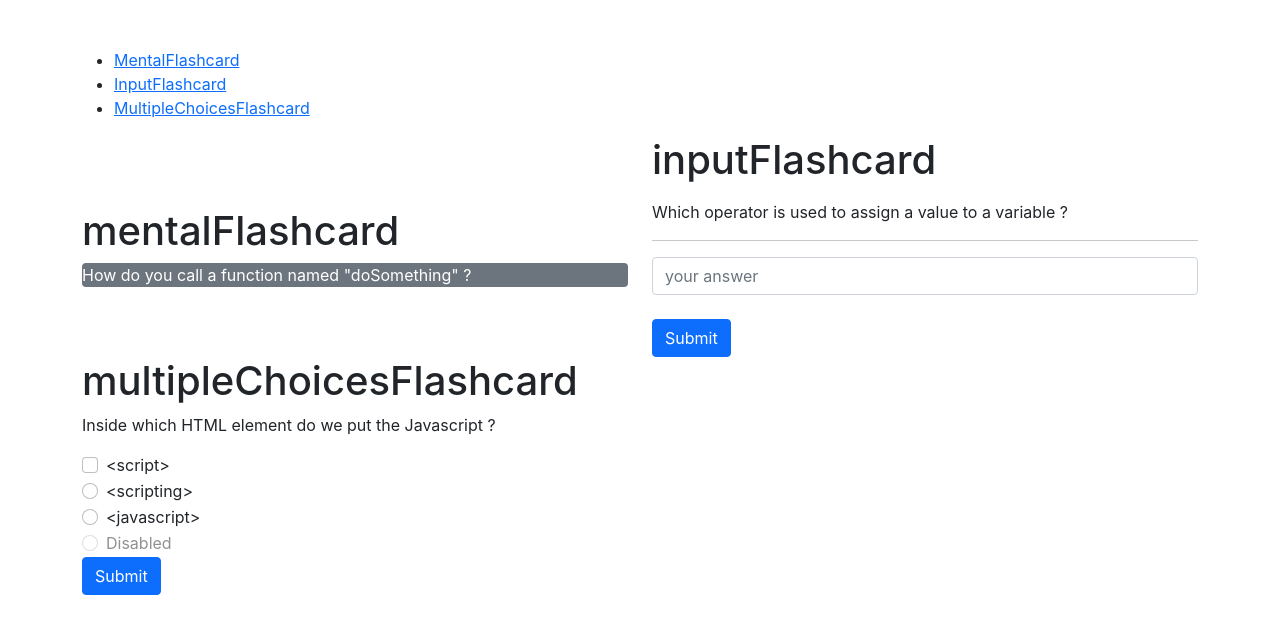
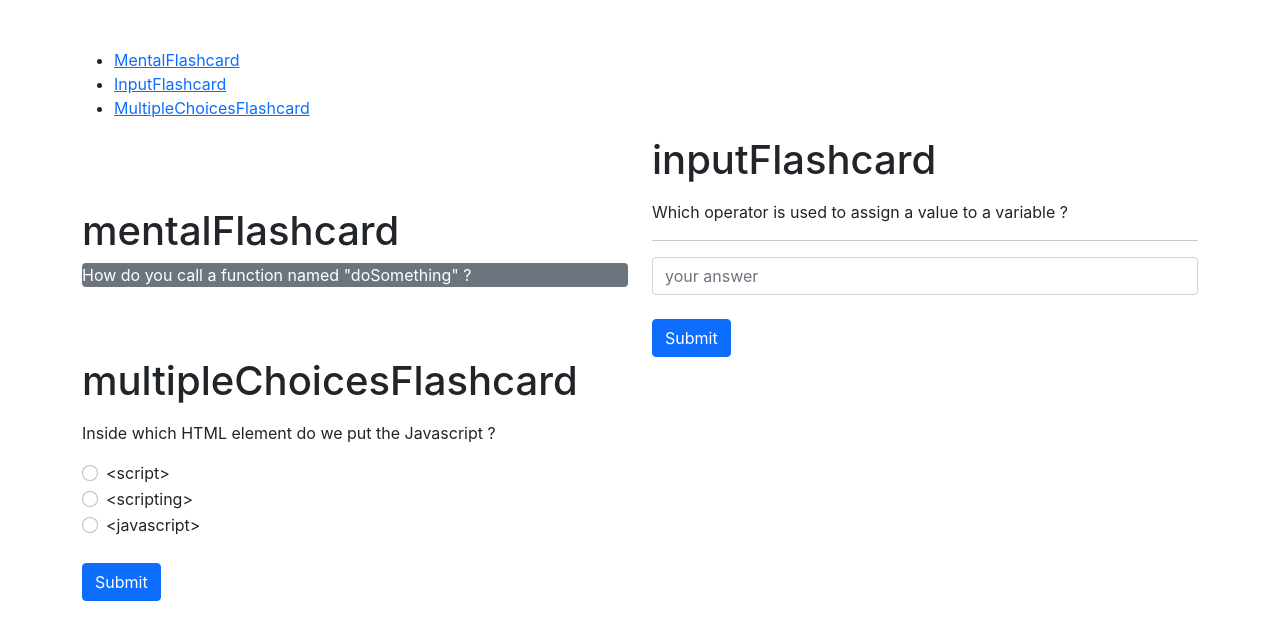
Before and after one commit to Miora-RAK/My-First-React-App, a React (Create React App) app: page / in a window 1280 px wide. Shown: the top 640 px of the page. Built offline with nearby package versions, Linux system fonts and the light colour scheme.

Commit message:
add multipleChoiceFlashCard

```diff
--- a/src/components/inputFlashcard.tsx
+++ b/src/components/inputFlashcard.tsx
@@ -1,4 +1,3 @@
-import { queries } from "@testing-library/react";
 import React from "react";
 type Data = {
   id: number;
--- a/src/components/multipleChoiceFlashcard.tsx
+++ b/src/components/multipleChoiceFlashcard.tsx
@@ -12,80 +12,103 @@ type MultipleChoicesFlashcardProps = {
 const MultipleChoicesFlashcard: React.FC<MultipleChoicesFlashcardProps> = (
   props
 ) => {
-  const [answerSelected, setAnswerSelected] = React.useState(false);
-  const handleAnswerSelected = () => {
-    setAnswerSelected((event: any) => {
-      console.log("multiple", event);
-      return !answerSelected;
-    });
+  const [addQuestion, setAddQuestion] = React.useState(props.data[2].question);
+  const [answerSelected, setAnswerSelected] = React.useState("");
+  const [backgroundColor, setBackgroundColor] = React.useState("");
+  const [wrong, setwrong] = React.useState("");
+
+  // const handleAnswerSelected = () => {
+  //   setAnswerSelected((event: any) => {
+  //     console.log("multiple", event);
+  //     return answerSelected === props.data[2].answer ? "false" : "true";
+  //   });
+  // };
+  // const handleSubmit = (event: any) => {
+  //   // event.preventDefault();
+  //   const data = JSON.stringify(answerSelected);
+  //   console.log(data);
+  // };
+  const handleInputText = (event: any) => {
+    console.log("mon event", event);
+
+    const checked = event.target.value;
+    setAnswerSelected(checked);
   };
+
   const handleSubmit = (event: any) => {
     event.preventDefault();
-    const data = JSON.stringify(answerSelected);
-    console.log(data);
+    console.log("madata", answerSelected);
+    console.log("wrong", wrong);
+    answerSelected === "<script>"
+      ? setBackgroundColor("bg bg-success")
+      : setBackgroundColor("bg bg-danger");
+
+    answerSelected === "<script>"
+      ? setwrong("You got it!!")
+      : setwrong("Wrong answer :( ");
+    // setAnswerSelected();
+    return addQuestion === props.data[2].question || props.data[2].answer
+      ? setAddQuestion("")
+      : null;
+  };
+  const reset = () => {
+    setAnswerSelected("");
+    setBackgroundColor("");
+    setwrong("");
+    setAddQuestion(props.data[2].question);
   };
   return (
-    <div>
-      <h1>multipleChoicesFlashcard</h1>
-      <p>Inside which HTML element do we put the Javascript ?</p>
-      <div className="form-check">
+    <div className={`rounded ${backgroundColor}`}>
+      <h1 onClick={reset}>multipleChoicesFlashcard</h1>
+      <p>{wrong}</p>
+      <p>{addQuestion}</p>
+      <form onSubmit={handleSubmit}>
+        <div className="form-check" id="1">
           <input
             className="form-check-input"
-          type="checkbox"
-          name="exampleRadios"
-          id="exampleRadios1"
-          value="option1"
-          checked={answerSelected}
-          onChange={handleAnswerSelected}
+            type="radio"
+            name="answer"
+            id="<script>"
+            onChange={handleInputText}
+            value="<script>"
           />
-        <label className="form-check-label" htmlFor="exampleRadios1">
-          &lt;script&gt;
+
+          <label className="form-check-label" htmlFor="script">
+            {/* {props.data[2].options.map((e) => e)} &lt;script&gt; */}
+            {props.data[2].options[2]}
           </label>
         </div>
         <div className="form-check">
           <input
             className="form-check-input"
             type="radio"
-          name="exampleRadios"
-          id="exampleRadios2"
-          value="option2"
+            name="answer"
+            id="<scripting>"
+            onChange={handleInputText}
+            value="<scripting>"
           />
-        <label className="form-check-label" htmlFor="exampleRadios2">
-          &lt;scripting&gt;
+          <label className="form-check-label" htmlFor="scripting">
+            {props.data[2].options[1]}
           </label>
         </div>
         <div className="form-check">
           <input
             className="form-check-input"
             type="radio"
-          name="exampleRadios"
-          id="exampleRadios2"
-          value="option2"
+            name="answer"
+            id="<javascript>"
+            onChange={handleInputText}
+            value="<javascript>"
           />
-        <label className="form-check-label" htmlFor="exampleRadios2">
-          &lt;javascript&gt;
+          <label className="form-check-label" htmlFor="javascript">
+            {props.data[2].options[0]}
           </label>
         </div>
-      <div className="form-check">
-        <input
-          className="form-check-input"
-          type="radio"
-          name="exampleRadios"
-          id="exampleRadios3"
-          value="option3"
-          disabled
-        />
-        <label className="form-check-label" htmlFor="exampleRadios3">
-          Disabled
-        </label>
-      </div>
-      <button
-        onSubmit={handleSubmit}
-        type="submit"
-        className="btn btn-primary "
-      >
+        <br />
+        <button type="submit" className="btn btn-primary ">
           Submit
         </button>
+      </form>
     </div>
   );
 };
```
Lines whose indentation alone changed are shown as unchanged.
